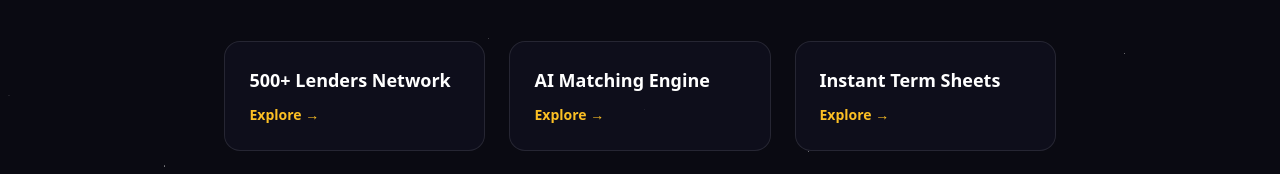
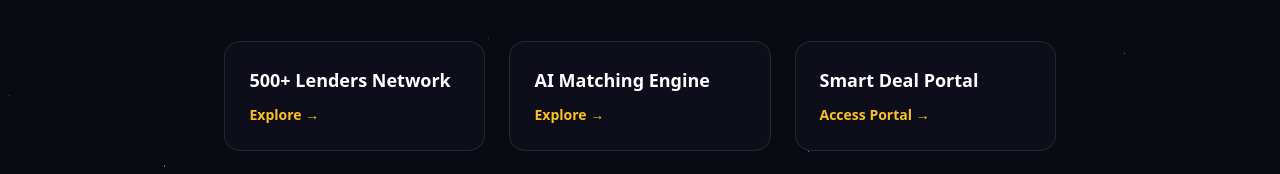
Before and after one commit to glinfico/ai-powered-funding-BaaS, a React (Vite) app: page / in a window 1280 px wide. Shown: the part 325-499 px from the top of the page. Built offline with nearby package versions, Linux system fonts and the light colour scheme; no server answers.

Commit message:
fix: restore commit 9ad4b4f and update homepage CTA to /portal

```diff
--- a/src/pages/fod/Home.jsx
+++ b/src/pages/fod/Home.jsx
@@ -8,7 +8,7 @@ import REIDealAnalyzer from "@/components/REIDealAnalyzer";
 const features = [
   { label: "500+ Lenders Network", cta: "Explore →", url: "/fod/platform" },
   { label: "AI Matching Engine", cta: "Explore →", url: "/fod/platform" },
-  { label: "Instant Term Sheets", cta: "Explore →", url: "/fod/pricing" },
+  { label: "Smart Deal Portal", cta: "Access Portal →", url: "/portal" },
 ];
 
 export default function FodHome() {
```
